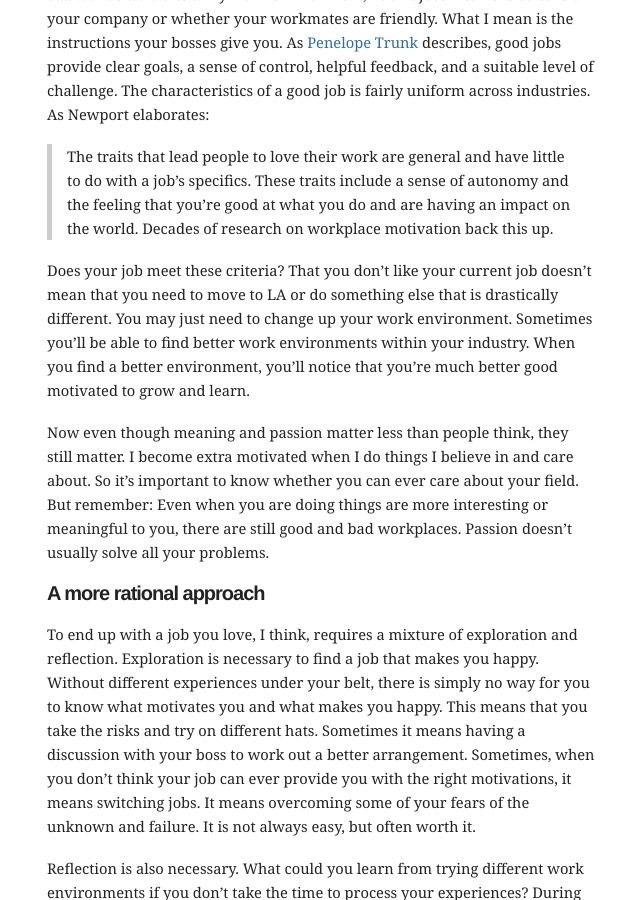
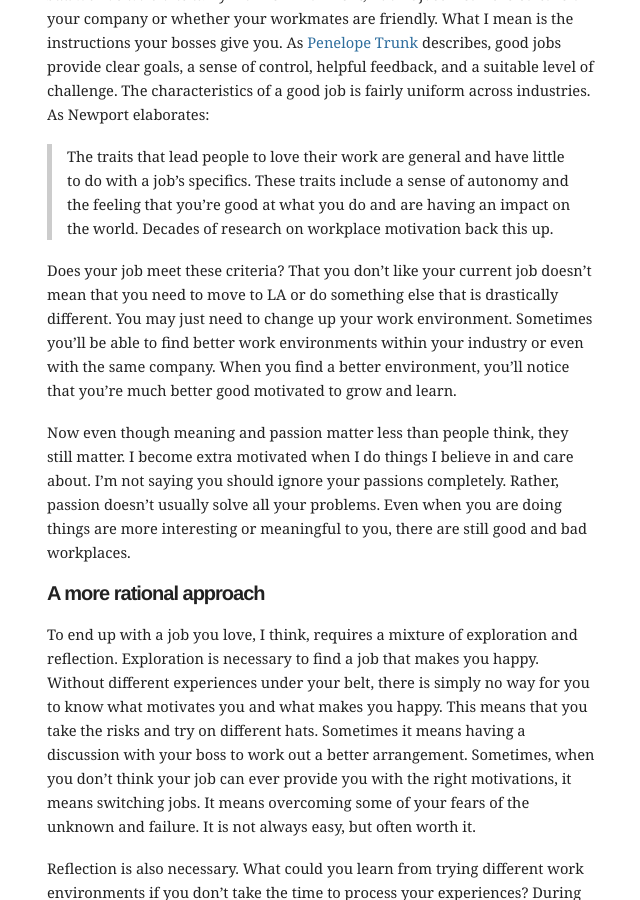
Before and after one commit to mbwong/mbwong.github.com, a Jekyll site: the page built from _posts/2012-12-1-finding-a-calling.md, in a window 1280 px wide and 900 px high, scrolled down 1370 px. Shown: the whole window, without its empty margins (303-943 px from the left). Built offline with Jekyll 4.4.1, drawn with Linux system fonts in a browser that asks for light colours.

Commit message:
Update 2012-12-1-finding-a-calling.md

```diff
--- a/_posts/2012-12-1-finding-a-calling.md
+++ b/_posts/2012-12-1-finding-a-calling.md
@@ -25,9 +25,9 @@ One easy mistake is to *romanticize about a different life*. When you don't know
 Another easy mistake is to *confuse being in the wrong industry with having a bad work environment*. By work environment, I don't just mean the culture of your company or whether your workmates are friendly. What I mean is the instructions your bosses give you. As [Penelope Trunk][pt] describes, good jobs provide clear goals, a sense of control, helpful feedback, and a suitable level of challenge. The characteristics of a good job is fairly uniform across industries. As Newport elaborates:
 >The traits that lead people to love their work are general and have little to do with a job’s specifics. These traits include a sense of autonomy and the feeling that you’re good at what you do and are having an impact on the world. Decades of research on workplace motivation back this up.
 
-Does your job meet these criteria? That you don't like your current job doesn't mean that you need to move to LA or do something else that is drastically different. You may just need to change up your work environment. Sometimes you'll be able to find better work environments within your industry. When you find a better environment, you'll notice that you're much better good motivated to grow and learn.
+Does your job meet these criteria? That you don't like your current job doesn't mean that you need to move to LA or do something else that is drastically different. You may just need to change up your work environment. Sometimes you'll be able to find better work environments within your industry or even with the same company. When you find a better environment, you'll notice that you're much better good motivated to grow and learn.
 
-Now even though meaning and passion matter less than people think, they still matter. I become extra motivated when I do things I believe in and care about. So it's important to know whether you can ever care about your field. But remember: Even when you are doing things are more interesting or meaningful to you, there are still good and bad workplaces. Passion doesn't usually solve all your problems.
+Now even though meaning and passion matter less than people think, they still matter. I become extra motivated when I do things I believe in and care about. I'm not saying you should ignore your passions completely. Rather, passion doesn't usually solve all your problems. Even when you are doing things are more interesting or meaningful to you, there are still good and bad workplaces.
 
 ## A more rational approach
 
```
